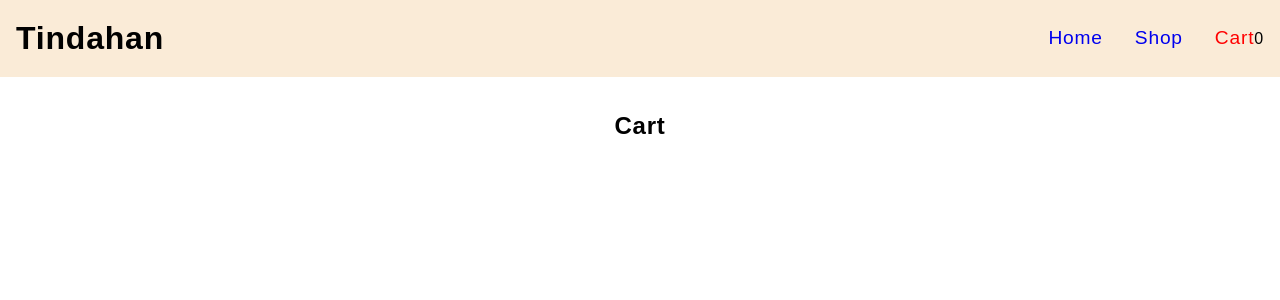
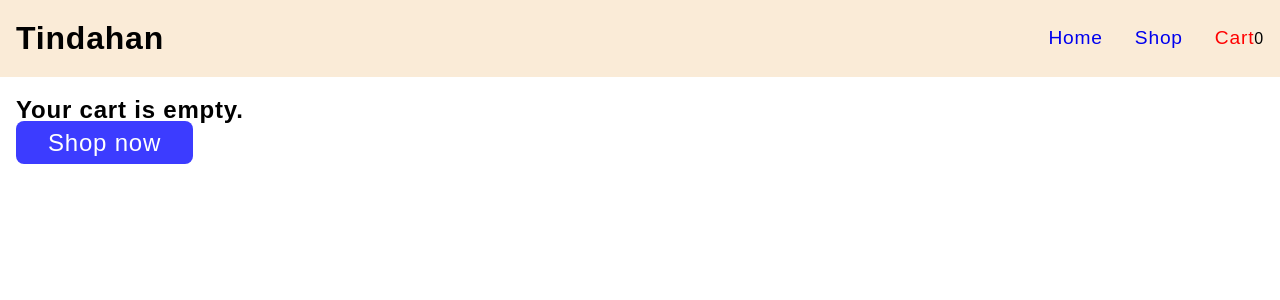
Before and after one commit to etanyosef/shopping-cart, a React (Vite) app: page /cart in a window 1280 px wide. Shown: the top 300 px of the page. Built offline with nearby package versions, Linux system fonts and the light colour scheme.

Commit message:
add Shop Now button to empty cart message

```diff
--- a/src/components/Cart/Cart.jsx
+++ b/src/components/Cart/Cart.jsx
@@ -1,11 +1,26 @@
 import styles from "./cart.module.css";
 import { useContext } from "react";
+import { Link } from "react-router";
 import Header from "../Header/Header";
 import { CartContext } from "../../context/CartContext";
 import CartItem from "./CartItem";
+import ShopNowButton from "../ShopNowButton/ShopNowButton";
 
 export default function Cart() {
-    const { cart, setCart, cartLength } = useContext(CartContext)
+    const { cart, cartLength } = useContext(CartContext)
+
+    if (cartLength === 0) return (
+        <>
+            <Header />
+            <main>
+                <div className={styles.emptyCartContainer}>
+                    <h2>Your cart is empty.</h2>
+                    <ShopNowButton />
+                </div>
+            </main>
+        </>
+    )
+
     return (
         <>
             <Header />
```
